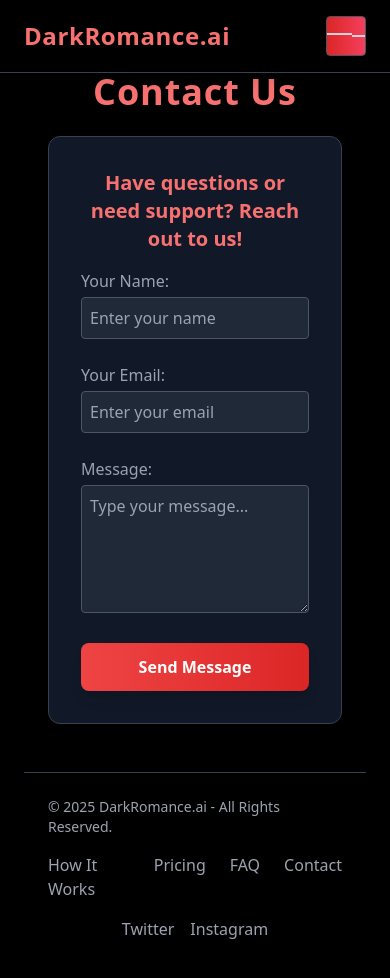
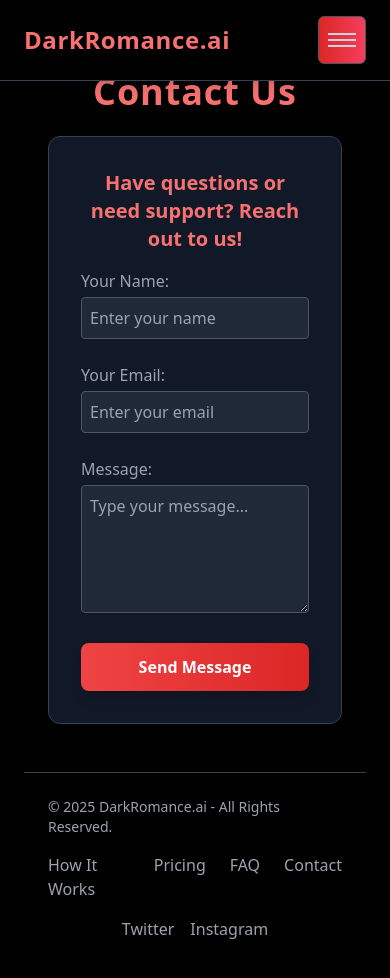
Before and after one commit to kaelsinister/darkromance-backend, a Next.js app in the folder frontend/: page /contact in a window 390 px wide. Shown: the top 978 px of the page. Built offline with nearby package versions, Linux system fonts and the light colour scheme.

Commit message:
Fixed mobile navbar layout & improved responsiveness

```diff
--- a/frontend/src/components/Navbar.js
+++ b/frontend/src/components/Navbar.js
@@ -15,15 +15,15 @@
           </h1>
         </Link>
 
-        {/* Hamburger Menu Button */}
+        {/* Mobile Menu Button */}
         <button
           onClick={() => setIsOpen(!isOpen)}
-          className="md:hidden flex items-center justify-center w-10 h-10 rounded focus:outline-none transition-all duration-300 border border-gray-600"
+          className="md:hidden flex flex-col items-center justify-center w-12 h-12 border border-gray-600 rounded-md focus:outline-none transition-all"
         >
           {/* Icon: Three horizontal bars */}
-          <span className="block w-6 h-0.5 bg-gray-300 mb-1"></span>
-          <span className="block w-6 h-0.5 bg-gray-300 mb-1"></span>
-          <span className="block w-6 h-0.5 bg-gray-300"></span>
+          <span className="block w-7 h-0.5 bg-gray-300 mb-1 transition-all"></span>
+          <span className="block w-7 h-0.5 bg-gray-300 mb-1 transition-all"></span>
+          <span className="block w-7 h-0.5 bg-gray-300 transition-all"></span>
         </button>
 
         {/* Desktop Menu */}
```
